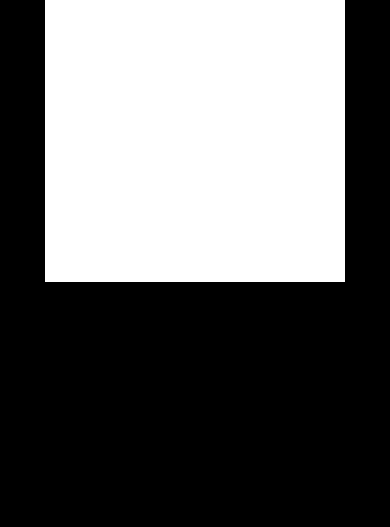
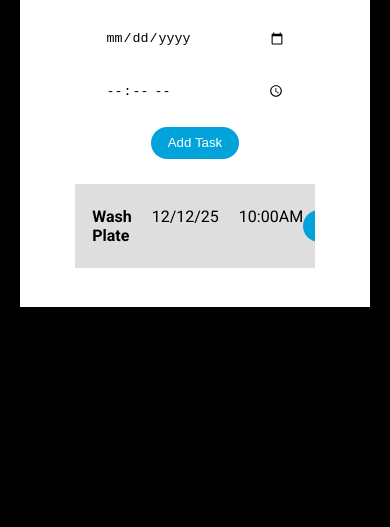
Before and after one commit to Ige-Joseph/Form, a plain HTML site: page index.html in a window 390 px wide. Shown: the part 317-844 px from the top of the page. Drawn offline with Linux system fonts and the light colour scheme.

Commit message:
Add files via upload

```diff
--- a/index.css
+++ b/index.css
@@ -1,5 +1,5 @@
 body{
-    background-color: black;
+    background-color: rgb(231, 231, 231);
 
     min-height: 90vh;
     color: white;
@@ -7,13 +7,118 @@ body{
     flex-direction: column;
     justify-content: center;
     align-items: center;
+    font-family: roboto;
 
 }
 
 
 .formdiv{
+    padding: 3vh;
     background-color: white;
     color: black;
     width: 80%;
     height: 50vh;
+    display: flex;
+    flex-direction: column;
+    justify-content: center;
+    align-items: center;
+    gap: 3vh;
+    overflow-y: scroll;
 }
+
+.submit{
+    background-color: rgb(1, 163, 218);
+    border: none;
+    padding: 1vh 2vh;
+    border-radius: 3vh;
+    color: white;
+    transition: 1s;
+}
+
+.submit:hover{
+    background-color: aqua;
+}
+
+.ValueDiv{
+    display: flex;
+    flex-direction: row;
+    gap: 4vh;
+}
+
+
+.EnterValue{
+
+    border-radius: 10px;
+    border: none;
+    outline: none;
+}
+
+
+.TodoLIstsDiv{
+    min-height: 30vh;
+    width: 80%;
+    display: flex;
+    flex-direction: column;
+    gap: 1vh;
+}
+
+.Task{
+    display: flex;;
+    flex-direction: row;
+    background-color: rgba(128, 128, 128, 0.264);
+    padding: 2vh;
+    justify-content: center;
+    align-items: center;
+}
+
+.TaskDetails{
+    flex: 6;
+
+    display: flex;
+    flex-direction: row;
+    gap: 20px;
+
+}
+
+.Deletebtn{
+    flex: 1;
+
+}
+
+
+.Deletebtn > button{
+    background-color: rgb(1, 163, 218);
+    border: none;
+    padding: 1vh 2vh;
+    border-radius: 3vh;
+    color: white;
+
+
+}
+
+
+@media (max-width: 700px) {
+    body {
+        background-color: black;
+    }
+
+
+    .ValueDiv{
+        display: flex;
+        flex-direction: column;
+        gap: 4vh;
+    }
+
+
+    .TodoLIstsDiv{
+    min-height: 10vh;
+    width: 80%;
+    display: flex;
+    flex-direction: row;
+    gap: 1vh;
+
+    overflow-x: scroll;
+    }
+
+
+}
--- a/index.html
+++ b/index.html
@@ -3,6 +3,9 @@
 <head>
     <meta charset="UTF-8">
     <meta name="viewport" content="width=device-width, initial-scale=1.0">
+    <link rel="preconnect" href="https://fonts.googleapis.com">
+<link rel="preconnect" href="https://fonts.gstatic.com" crossorigin>
+<link href="https://fonts.googleapis.com/css2?family=Roboto:ital,wght@0,100..900;1,100..900&display=swap" rel="stylesheet">
     <link rel="stylesheet"  href="index.css">
     <title>Document</title>
 </head>
@@ -10,16 +13,75 @@
 
     <div class="formdiv">
 
-        <h1> Form </h1>
+        <h1> Todo List </h1>
 
-        <h1 class="jsTest">Javascript Not working</h1>
+        <div class="ValueDiv">
+
+            <input  class="EnterValue testValue" type="text" placeholder="Enter your Todo">
+
+            <input class="EnterValue DateValue" type="date">
+
+            <input class="EnterValue TimeValue" type="time">
+
+
     </div>
 
-    <script src="index.js">
+        <button class="submit js-submit"> Add Task </button>
+
+
+        <diV class="TodoLIstsDiv js-TodoLIstsDiv">
+
+            <div class="Task">
+
+                <div class="TaskDetails">
+
+                <b> Wash Plate </b>
+                <a> 12/12/25 </a>
+                <a> 10:00AM </a>
+
+                </div>
+
+
+                <div class="Deletebtn">
+
+                    <button> Delete </button>
+
+                </div>
+
+            </div>
+
+
+                        <div class="Task">
+
+                <div class="TaskDetails">
+
+                <b> Wash Plate </b>
+                <a> 12/12/25 </a>
+                <a> 10:00AM </a>
+
+                </div>
+
+
+                <div class="Deletebtn">
+
+                    <button> Delete </button>
+
+                </div>
+
+            </div>
+
+
+
+
+        </diV>
+
+
+    </div>
+
+    <script src="/index.js">
 
 
 
     </script>
 </body>
-
 </html>
--- a/index.js
+++ b/index.js
@@ -1,3 +1,133 @@
+
+// let TodoList = [
+//         {Todo: 'Cook', Time: '12:00pm', Date: 'Oct, 1st 2025'},
+//         {Todo: 'Prayer', Time: '3:00pm', Date: 'Oct, 2nd 2025'}
+// ]
 
 
-document.querySelector('.jsTest').innerHTML = 'Javacript is working'
+// document.querySelector('.js-submit').addEventListener('click', submit)
+
+// let Todo = document.querySelector('.testValue')
+// let Time =  document.querySelector('.TimeValue')
+// let Date = document.querySelector('.DateValue')
+
+// console.log(Todo, Time, Date)
+
+// function submit(){
+//     let TodoValue = Todo.value
+//     let TimeValue = Time.value
+//     let DateValue =  Date.value
+
+//     console.log(TodoValue, TimeValue, DateValue)
+
+//     TodoList.push(
+//          {Todo: TodoValue, Time: TimeValue, Date: DateValue},
+//     )
+
+//     DisplayDOM()
+
+// }
+
+
+
+// let TodoDOM = document.querySelector('.js-TodoLIstsDiv')
+
+// console.log(TodoDOM)
+
+// let Taskdiv = ''
+
+
+// function DisplayDOM() {
+//     for (let i = 0; i < TodoList.length; i++) {
+//     let element = TodoList[i];
+
+//     console.log(element)
+
+//     TodoDOM.insertAdjacentHTML('beforeend', '<div> working </div>')
+
+
+//     }
+
+
+
+// }
+
+
+
+
+
+
+
+let TodoList = [
+        {Todo: 'Cook', Time: '12:00pm', Date: 'Oct, 1st 2025'},
+        {Todo: 'Prayer', Time: '3:00pm', Date: 'Oct, 2nd 2025'}
+]
+
+
+document.querySelector('.js-submit').addEventListener('click', submit)
+
+let Todo = document.querySelector('.testValue')
+let Time =  document.querySelector('.TimeValue')
+let Date = document.querySelector('.DateValue')
+
+console.log(Todo, Time, Date)
+
+function submit(){
+    let TodoValue = Todo.value
+    let TimeValue = Time.value
+    let DateValue =  Date.value
+
+    console.log(TodoValue, TimeValue, DateValue)
+
+    TodoList.push(
+         {Todo: TodoValue, Time: TimeValue, Date: DateValue},
+    )
+
+    DisplayDOM()
+
+}
+
+
+
+let TodoDOM = document.querySelector('.js-TodoLIstsDiv')
+
+console.log(TodoDOM)
+
+let Taskdiv = '<div class="Task"> <div class="TaskDetails"> <b> Wash Plate </b> <a> 12/12/25 </a> <a> 10:00AM </a></div> <div class="Deletebtn"> <button> Delete </button> </div> </div> '
+
+
+function DisplayDOM() {
+
+    TodoDOM.innerHTML = ''
+
+    for (let i = 0; i < TodoList.length; i++) {
+    let element = TodoList[i];
+
+    console.log(element)
+
+    TodoDOM.insertAdjacentHTML('beforeend', `<div class="Task">
+
+                <div class="TaskDetails">
+
+                <b> ${element.Todo} </b>4
+                <a> ${element.Time} </a>
+                <a> ${element.Date} </a>
+
+                </div>
+
+
+                <div class="Deletebtn">
+
+                    <button> Delete </button>
+
+                </div>
+
+            </div>`)
+
+
+    }
+
+
+
+
+}
```
